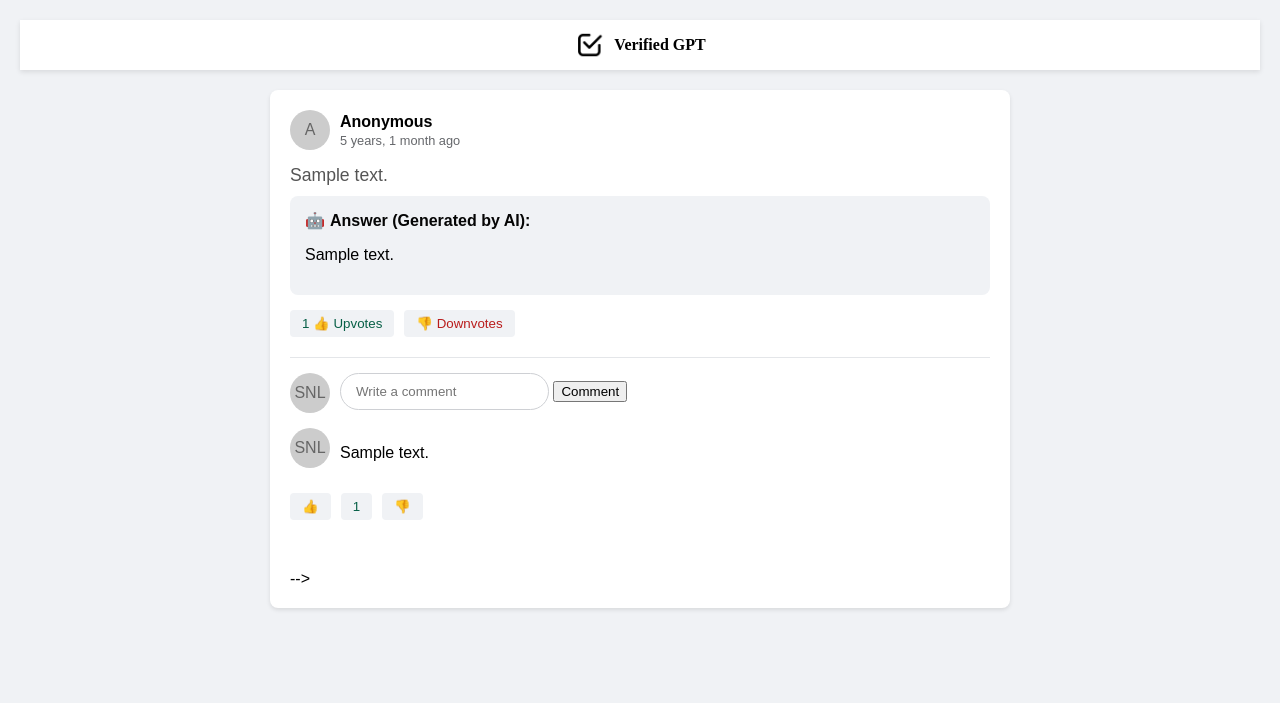
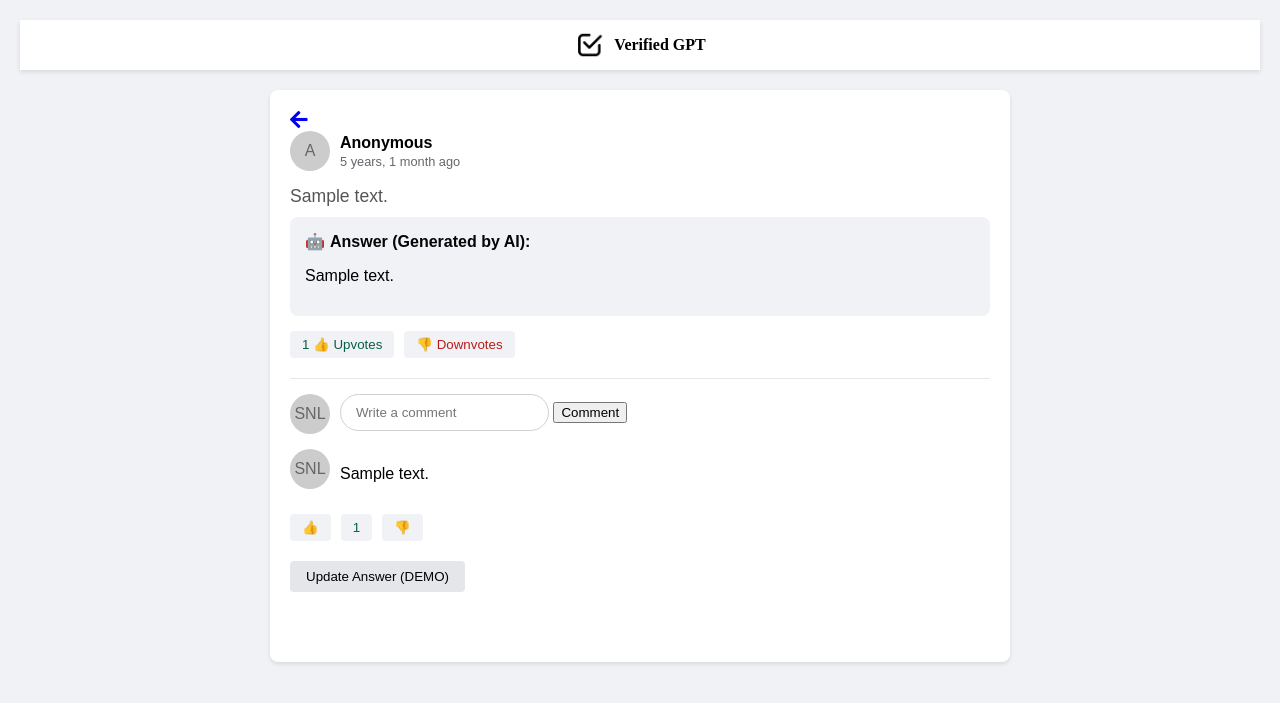
Before and after one commit to sushrit7/Verified-GPT, a Django app: page /thread/1/ in a window 1280 px wide. Shown: the top 703 px of the page. Run offline with Django 5.2, Linux system fonts and the light colour scheme; tables that the repository leaves empty hold one stand-in row (Sample ...); some libraries are stand-ins or nearby versions.

Commit message:
Made some final changes

```diff
--- a/myapp/templates/thread.html
+++ b/myapp/templates/thread.html
@@ -195,6 +195,11 @@
 </head>
 <body>
     <div class="card">
+        <a href="{% url 'question_list' %}">
+            <i class="fas fa-arrow-left" style="font-size: 20px;"></i>
+          </a>
+
+
         <div class="user-info">
             <div class="avatar">
                 <!-- Replace with actual image path when available -->
@@ -297,15 +302,15 @@
             </div>
             {% endfor %}
             {% endfor %}
-            <!-- <div class="action-buttons">
+            <div class="action-buttons">
                 <form method="POST" action="{% url 'update_thread' question.id %}">
                     {% csrf_token %}
-                    <button class="action-btn primary-btn" type="submit">
-                        <!-- <span aria-hidden="true">Update Answer</span> -->
-                        <span class="sr-only">Update Answer</span>
+                    <button class="action-btn" type="submit">
+                       <span aria-hidden="true">Update Answer (DEMO)</span>
+                        <span class="sr-only">Update Answer (DEMO)</span>
                     </button>
                 </form>
-            </div> -->
+            </div>
         </div>
     </div>
 </body>
--- a/myapp/urls.py
+++ b/myapp/urls.py
@@ -13,5 +13,6 @@ urlpatterns = [
     path("downvote_answer/<int:answer_id>/<int:question_id>/", downvote_answer, name="downvote_answer"),
     path("delete_all/", deleteAll, name="delete_all"),
     path("thread/<int:question_id>/", views.thread, name="thread"),
-    path("update_thread/<int:question_id>/", update_thread, name="update_thread")
+    path("update_thread/<int:question_id>/", update_thread, name="update_thread"),
+    # path("updates_thread/<int:question_id>/", updates_thread, name="updates_thread")
 ]
--- a/myapp/views.py
+++ b/myapp/views.py
@@ -16,7 +16,7 @@ def thread(request, question_id):
     question = Question.objects.get(id = question_id)
     return render(request, "thread.html", {"question" : question})
 
-def update_thread(question_id):
+def updates_thread(question_id):
     question = Question.objects.get(id = question_id)
     answer = [answer for answer in question.answers.all()][0]
     comments = [comment for comment in answer.comments.all()]
@@ -30,6 +30,23 @@ def update_thread(question_id):
     answer.upvotes = 0
     answer.comments.all().delete()
     answer.save()
+
+def update_thread(request,question_id):
+    if request.method == "POST":
+        question = Question.objects.get(id = question_id)
+        answer = [answer for answer in question.answers.all()][0]
+        comments = [comment for comment in answer.comments.all()]
+        new_input = f"Based on your last answer {answer.text} which received {answer.upvotes} for the question {question.text} there were"
+        for comment in comments:
+            new_input += f" comment that said {comment.text} which had {comment.upvotes} upvotes"
+
+        new_input += ". Using this information, what is the best answer to the question? Give better and more articulate answer addressing all the comments and prioritize high upvotes. Just give answer without filler words."
+        new_answer = ask_llm(new_input)
+        answer.text = new_answer
+        answer.upvotes = 0
+        answer.comments.all().delete()
+        answer.save()
+    return redirect("thread", question_id = question_id)
 
 def add_question(request):
     question_id = None
```
Also changed, not shown: myapp/apps.py (+4 -4 lines).
